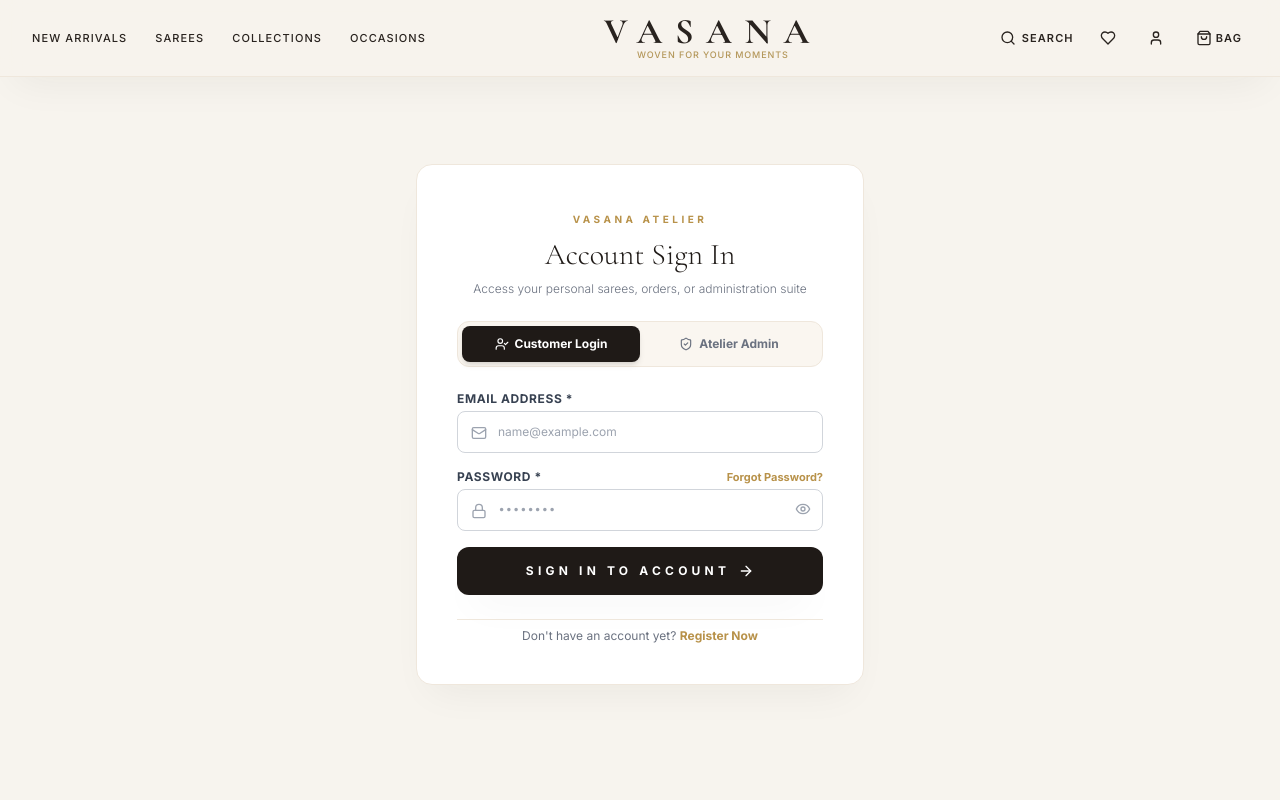
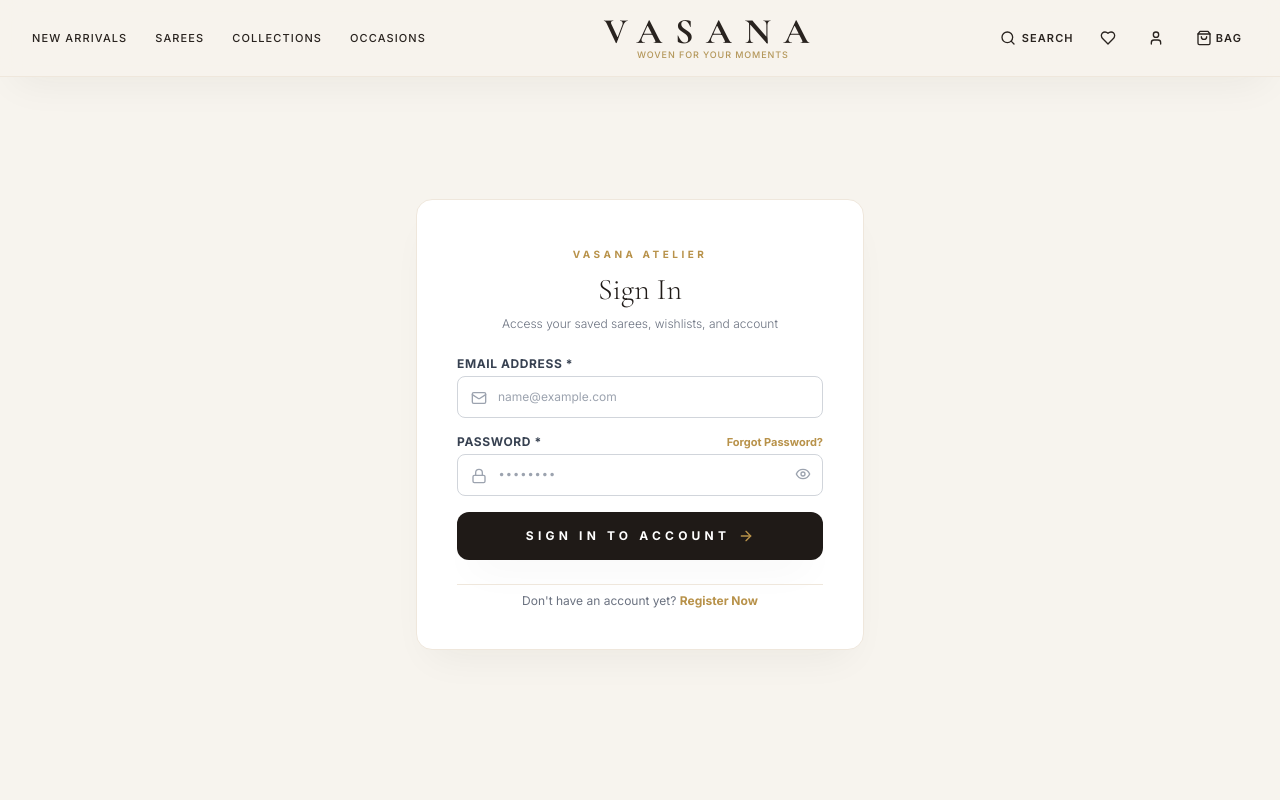
Before and after one commit to AdarshC10/vasana-saree-store, a React (Vite) app in the folder client/: page /login in a window 1280 px wide. Shown: the top 800 px of the page. Built offline with nearby package versions, Linux system fonts and the light colour scheme; the HTML template or start-up script is replaced by a standard one; a web font is replaced by a local one.

Commit message:
Remove visible admin tab selector and footer admin link for complete storefront privacy; enforce invisible backend admin detection

```diff
--- a/client/src/components/Footer.jsx
+++ b/client/src/components/Footer.jsx
@@ -124,7 +124,6 @@ export default function Footer() {
           <div className="flex space-x-4">
             <Link to="/contact" className="hover:text-white">Privacy Policy</Link>
             <Link to="/contact" className="hover:text-white">Terms of Service</Link>
-            <Link to="/admin-login" className="hover:text-[#B4975A] text-[#B4975A]/80 font-medium">Atelier Admin Portal</Link>
           </div>
         </div>
 
--- a/client/src/pages/Login.jsx
+++ b/client/src/pages/Login.jsx
@@ -2,27 +2,25 @@ import React, { useState } from 'react';
 import { Link, useNavigate, useLocation } from 'react-router-dom';
 import { useAuth } from '../context/AuthContext';
 import { useToast } from '../context/ToastContext';
-import { Eye, EyeOff, Lock, Mail, ShieldCheck, ArrowRight, UserCheck, Key } from 'lucide-react';
+import { Eye, EyeOff, Lock, Mail, ArrowRight } from 'lucide-react';
 import api from '../services/api';
 
 export default function Login() {
   const location = useLocation();
-  const [loginType, setLoginType] = useState('customer'); // 'customer' or 'admin'
   const [email, setEmail] = useState(location.state?.email || '');
   const [password, setPassword] = useState('');
   const [showPassword, setShowPassword] = useState(false);
   const [loading, setLoading] = useState(false);
 
-  // Admin 2FA State
+  // Admin 2FA Verification State (Triggered automatically by backend for admin accounts)
   const [step2FA, setStep2FA] = useState(false);
   const [otp2FA, setOtp2FA] = useState('');
   const [demo2FA, setDemo2FA] = useState('');
 
-  const { login } = useAuth();
   const { addToast } = useToast();
   const navigate = useNavigate();
 
-  const handleCustomerSubmit = async (e) => {
+  const handleSubmit = async (e) => {
     e.preventDefault();
     if (!email || !password) {
       addToast('Please enter both email and password.', 'error');
@@ -44,8 +42,8 @@ export default function Login() {
         throw err;
       }
 
+      // Backend auto-detects Admin accounts and returns requires2FA: true
       if (resData.isAdmin && resData.requires2FA) {
-        // Handled as Admin 2FA
         setStep2FA(true);
         setDemo2FA(resData.demo2FAOTP || '987654');
         addToast('Admin credentials verified. Please enter the 2FA code sent to your email.', 'success');
@@ -56,7 +54,12 @@ export default function Login() {
         const userData = resData.user || { name: email.split('@')[0], email, role: 'customer' };
         localStorage.setItem('vasana_user', JSON.stringify(userData));
         addToast(`Welcome back, ${userData.name}!`, 'success');
-        navigate('/');
+
+        if (userData.role === 'admin' || userData.role === 'super_admin') {
+          window.location.href = '/admin';
+        } else {
+          navigate('/');
+        }
       } else {
         addToast(resData.message || 'Invalid email or password.', 'error');
       }
@@ -118,47 +121,12 @@ export default function Login() {
           <span className="text-[10px] font-sans font-bold tracking-super-wide text-[#B8924A] uppercase">
             VASANA ATELIER
           </span>
-          <h1 className="font-serif text-3xl font-light text-[#1F1A17]">Account Sign In</h1>
-          <p className="text-xs text-gray-500 font-light">Access your personal sarees, orders, or administration suite</p>
-        </div>
-
-        {/* UNIFIED ROLE TOGGLE SWITCH (CUSTOMER VS ADMIN) */}
-        <div className="p-1 bg-[#FAF6F0] border border-[#EFE7DC] rounded-xl flex items-center text-xs font-sans font-bold">
-          <button
-            type="button"
-            onClick={() => {
-              setLoginType('customer');
-              setStep2FA(false);
-            }}
-            className={`flex-1 py-2.5 rounded-lg transition-all flex items-center justify-center space-x-1.5 ${
-              loginType === 'customer'
-                ? 'bg-[#1F1A17] text-white shadow-md'
-                : 'text-gray-500 hover:text-[#1F1A17]'
-            }`}
-          >
-            <UserCheck className="w-3.5 h-3.5" />
-            <span>Customer Login</span>
-          </button>
-
-          <button
-            type="button"
-            onClick={() => {
-              setLoginType('admin');
-              setStep2FA(false);
-            }}
-            className={`flex-1 py-2.5 rounded-lg transition-all flex items-center justify-center space-x-1.5 ${
-              loginType === 'admin'
-                ? 'bg-[#B8924A] text-[#1F1A17] shadow-md'
-                : 'text-gray-500 hover:text-[#1F1A17]'
-            }`}
-          >
-            <ShieldCheck className="w-3.5 h-3.5" />
-            <span>Atelier Admin</span>
-          </button>
+          <h1 className="font-serif text-3xl font-light text-[#1F1A17]">Sign In</h1>
+          <p className="text-xs text-gray-500 font-light">Access your saved sarees, wishlists, and account</p>
         </div>
 
         {step2FA ? (
-          /* MANDATORY ADMIN 2FA FORM */
+          /* MANDATORY ADMIN 2FA FORM (Auto-triggered when admin logs in) */
           <form onSubmit={handleAdmin2FAVerify} className="space-y-5 text-xs font-sans">
             <div className="p-4 bg-[#FAF6F0] border border-[#B8924A]/40 rounded-xl text-center space-y-1">
               <span className="text-[10px] text-[#B8924A] font-bold uppercase block">MANDATORY 2FA STEP</span>
@@ -193,28 +161,20 @@ export default function Login() {
                 <div className="w-5 h-5 border-2 border-white border-t-transparent rounded-full animate-spin" />
               ) : (
                 <>
-                  <span>VERIFY 2FA & ACCESS ADMIN</span>
+                  <span>VERIFY 2FA & SIGN IN</span>
                   <ArrowRight className="w-4 h-4 text-[#B8924A]" />
                 </>
               )}
             </button>
           </form>
         ) : (
-          /* UNIFIED SIGN IN FORM */
-          <form onSubmit={handleCustomerSubmit} className="space-y-4 text-xs font-sans">
-
-            {loginType === 'admin' && (
-              <div className="p-3 bg-[#FAF6F0] border border-[#B8924A]/30 rounded-xl text-[11px] text-gray-700 space-y-1">
-                <span className="text-[#B8924A] font-bold block uppercase text-[10px]">Pre-Approved Admin Credentials:</span>
-                <p>Email: <strong className="font-mono">admin@vasana.com</strong></p>
-                <p>Password: <strong className="font-mono">AdminPassword123!</strong></p>
-              </div>
-            )}
+          /* CLEAN, UNIFIED SIGN IN FORM (NO VISIBLE ADMIN TABS) */
+          <form onSubmit={handleSubmit} className="space-y-4 text-xs font-sans">
 
             {/* Email Field */}
             <div>
               <label className="block text-gray-700 font-bold uppercase tracking-wider mb-1">
-                {loginType === 'admin' ? 'Pre-Approved Admin Email *' : 'Email Address *'}
+                Email Address *
               </label>
               <div className="relative">
                 <input
@@ -222,7 +182,7 @@ export default function Login() {
                   required
                   value={email}
                   onChange={(e) => setEmail(e.target.value)}
-                  placeholder={loginType === 'admin' ? 'admin@vasana.com' : 'name@example.com'}
+                  placeholder="name@example.com"
                   className="w-full p-3 pl-10 border border-gray-300 rounded-lg focus:border-[#B8924A] focus:outline-none"
                 />
                 <Mail className="w-4 h-4 text-gray-400 absolute left-3.5 top-3.5" />
@@ -235,11 +195,9 @@ export default function Login() {
                 <label className="block text-gray-700 font-bold uppercase tracking-wider">
                   Password *
                 </label>
-                {loginType === 'customer' && (
-                  <Link to="/forgot-password" className="text-[11px] text-[#B8924A] font-bold hover:underline">
-                    Forgot Password?
-                  </Link>
-                )}
+                <Link to="/forgot-password" className="text-[11px] text-[#B8924A] font-bold hover:underline">
+                  Forgot Password?
+                </Link>
               </div>
               <div className="relative">
                 <input
@@ -265,25 +223,21 @@ export default function Login() {
             <button
               type="submit"
               disabled={loading}
-              className={`w-full py-4 text-xs font-sans font-bold tracking-super-wide uppercase rounded-xl shadow-luxury transition-all flex items-center justify-center space-x-2 ${
-                loginType === 'admin'
-                  ? 'bg-[#B8924A] hover:bg-[#C5AC73] text-[#1F1A17]'
-                  : 'bg-[#1F1A17] hover:bg-[#2B231E] text-white'
-              }`}
+              className="w-full py-4 bg-[#1F1A17] hover:bg-[#2B231E] text-white text-xs font-sans font-bold tracking-super-wide uppercase rounded-xl shadow-luxury transition-all flex items-center justify-center space-x-2"
             >
               {loading ? (
-                <div className="w-5 h-5 border-2 border-current border-t-transparent rounded-full animate-spin" />
+                <div className="w-5 h-5 border-2 border-white border-t-transparent rounded-full animate-spin" />
               ) : (
                 <>
-                  <span>{loginType === 'admin' ? 'AUTHENTICATE ADMIN' : 'SIGN IN TO ACCOUNT'}</span>
-                  <ArrowRight className="w-4 h-4" />
+                  <span>SIGN IN TO ACCOUNT</span>
+                  <ArrowRight className="w-4 h-4 text-[#B8924A]" />
                 </>
               )}
             </button>
           </form>
         )}
 
-        {loginType === 'customer' && !step2FA && (
+        {!step2FA && (
           <div className="text-center pt-2 text-xs font-sans border-t border-[#EFE7DC]">
             <span className="text-gray-500">Don't have an account yet? </span>
             <Link to="/register" className="text-[#B8924A] font-bold hover:underline">
```
